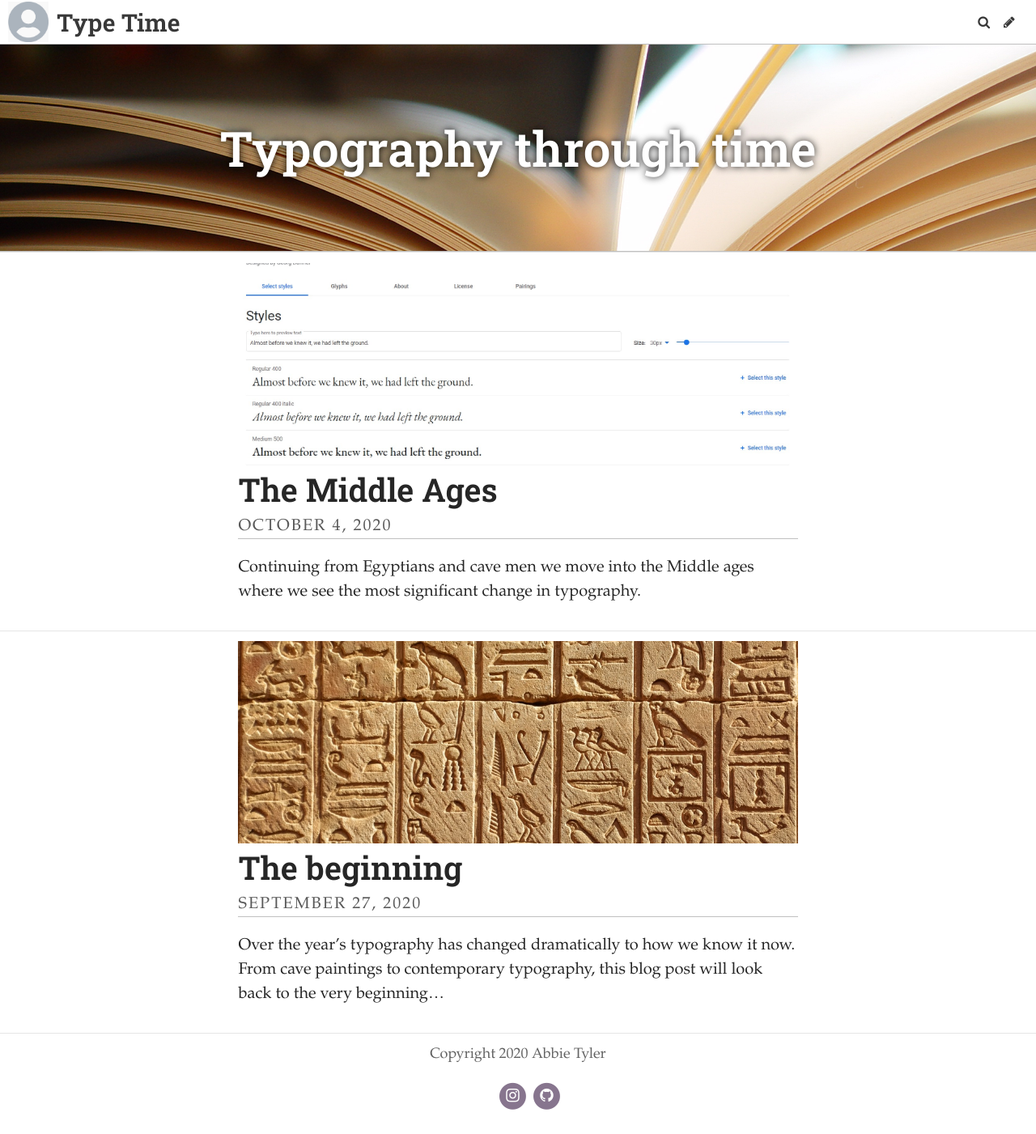
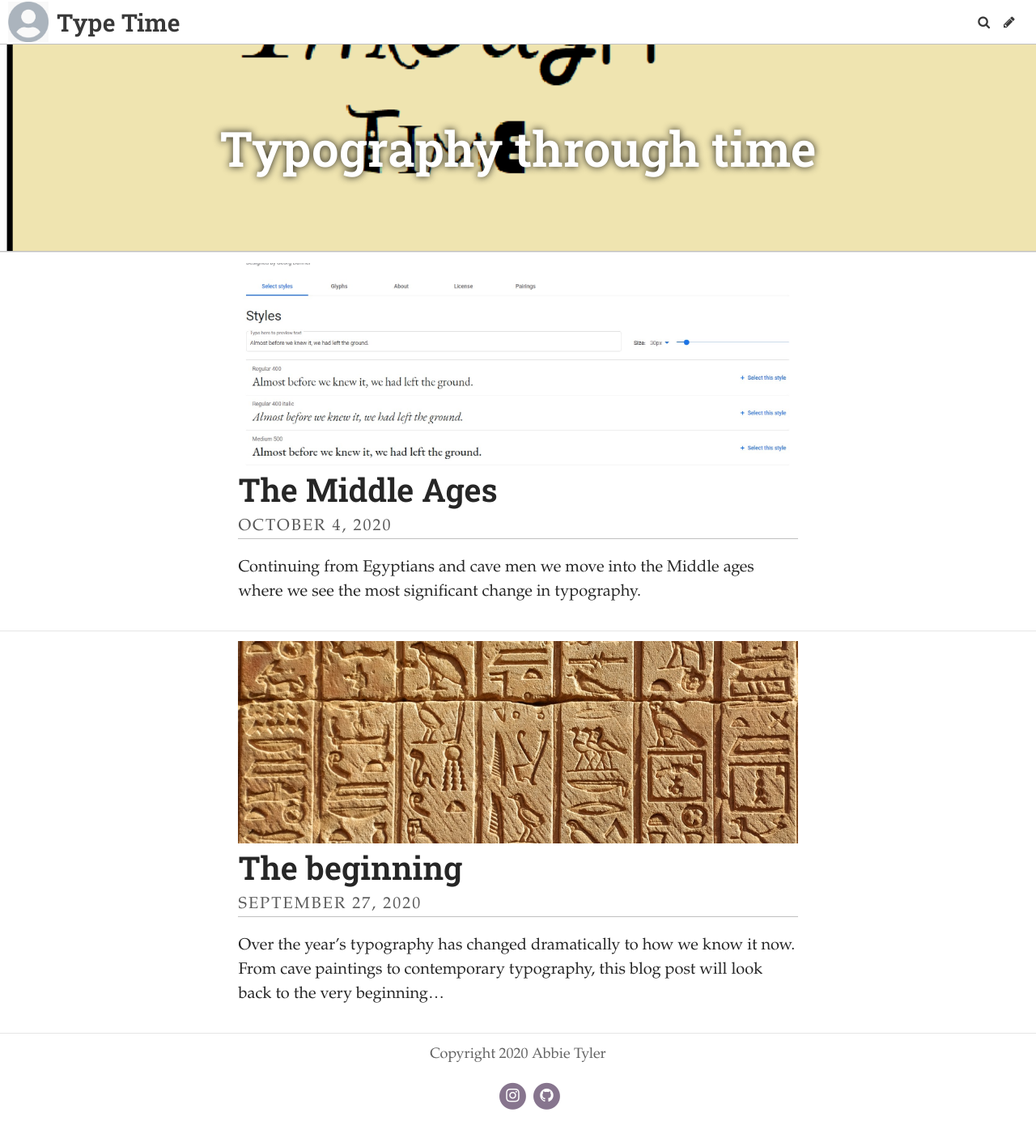
Before and after one commit to horsemad101/Typography, a Jekyll site: the page built from index.html, in a window 1280 px wide. Shown: the whole page at 81% size. Built offline with Jekyll 4.4.1, drawn with Linux system fonts in a browser that asks for light colours; some web fonts are replaced; the list of posts is cut into pages by our own code.

Commit message:
Update Settings “general”

```diff
--- a/_data/settings.yml
+++ b/_data/settings.yml
@@ -2,7 +2,7 @@ title: Type Time
 description: A website with a blog about the history of typography over the years.
 header_text: Typography through time
 footer_text: Copyright 2020 Abbie Tyler
-header_feature_image: ../uploads/pages.jpg
+header_feature_image: ../uploads/typo.png
 bannerheight: 20vmax
 logo: /uploads/logo.jpg
 favicon: /uploads/favicon.ico
```
Also changed, not shown: uploads/typo.png (added).
